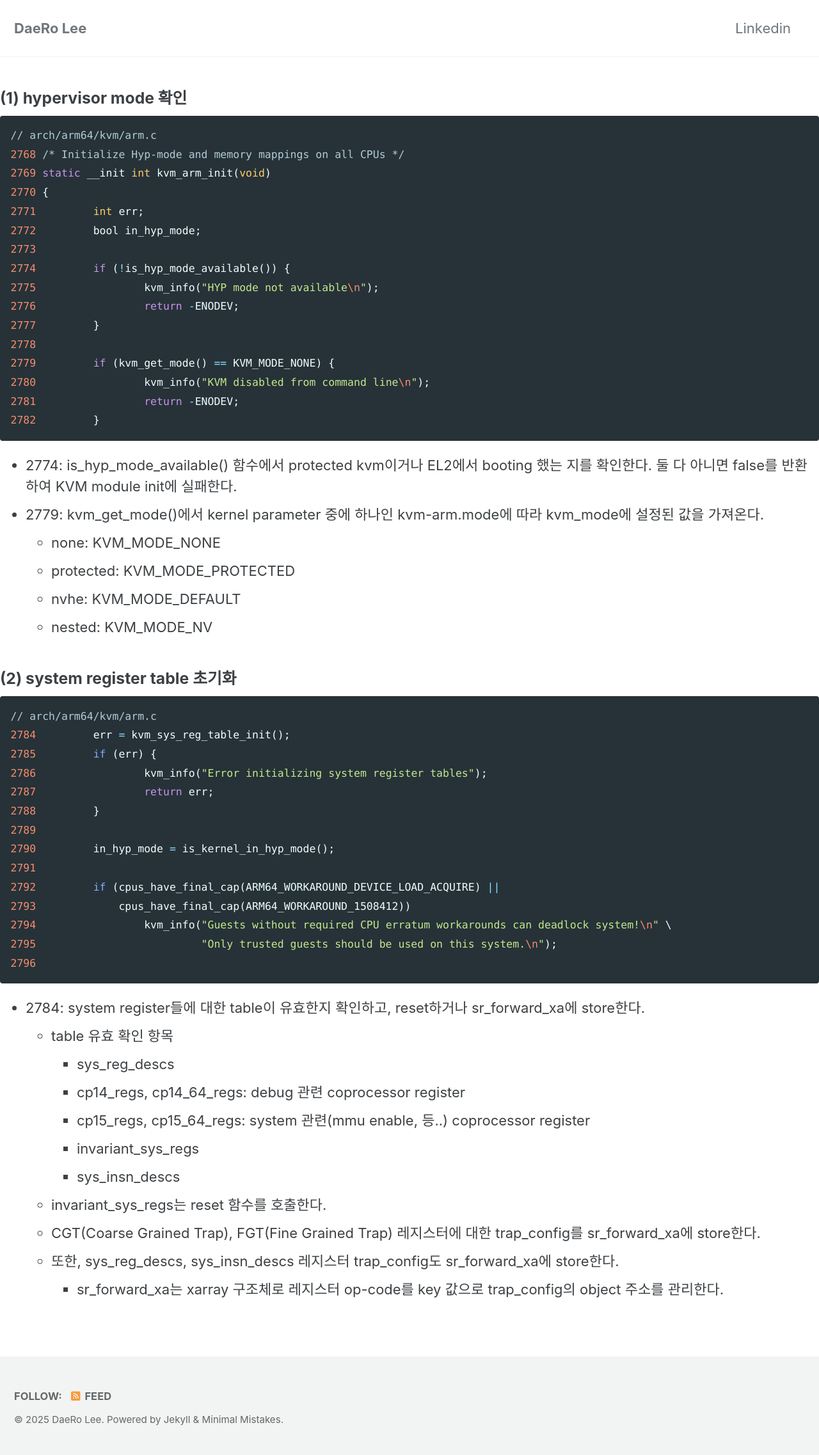
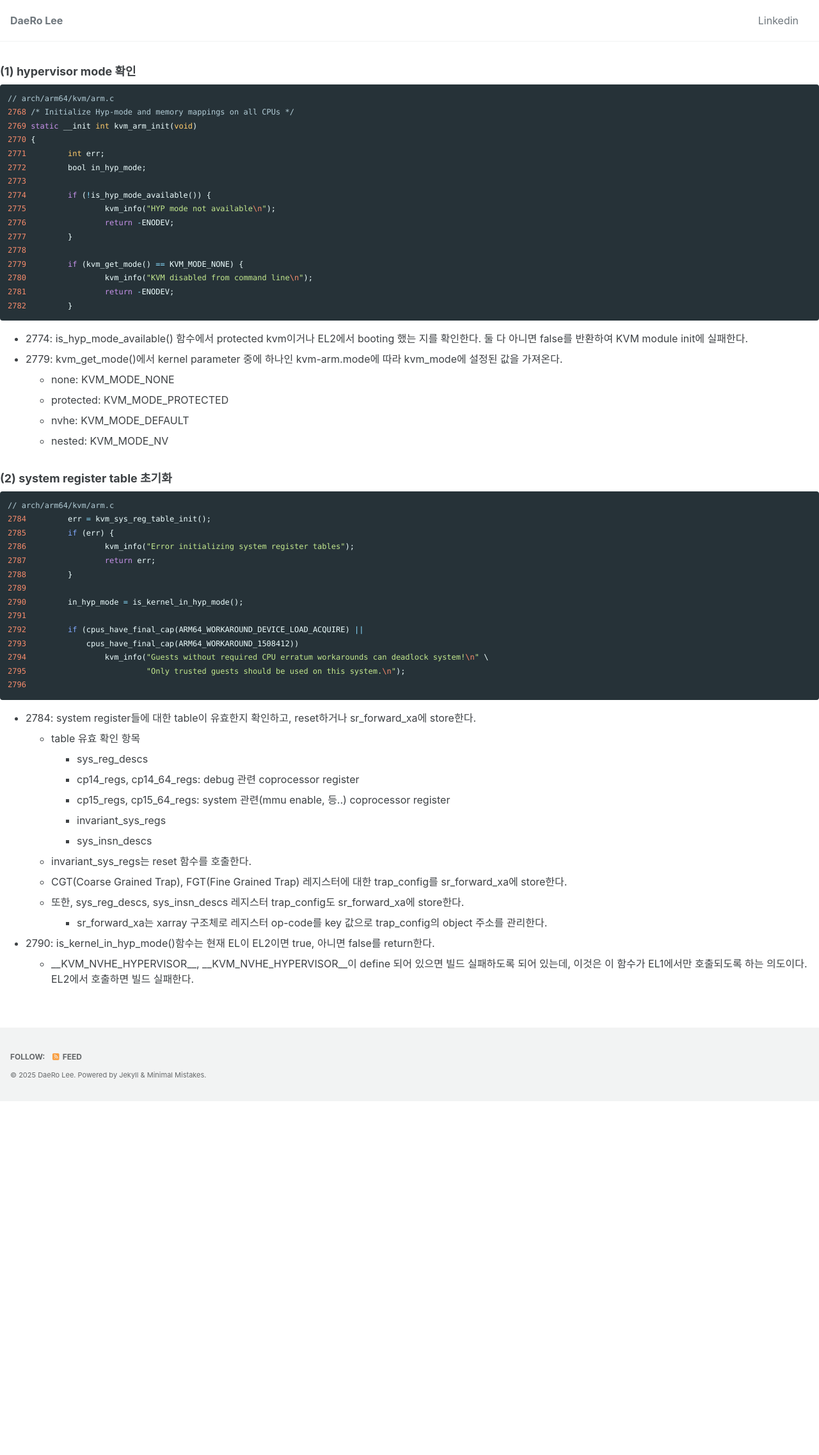
Before and after one commit to daeroro/daeroro.github.io, a Jekyll site: the page built from _posts/2025-06-20-KVM_kvm_arm_init.md, in a window 1280 px wide. Shown: the whole page at 64% size. Built offline with Jekyll 4.4.1, drawn with Linux system fonts in a browser that asks for light colours; cached includes are drawn as plain includes; our own code applies the rules of GitHub Pages for plain Markdown files; after the commit the page ends 1721 px from its top, so only the background shows below that.

Commit message:
update 250621

```diff
--- a/_posts/2025-06-20-KVM_kvm_arm_init.md
+++ b/_posts/2025-06-20-KVM_kvm_arm_init.md
@@ -66,3 +66,6 @@ last_modified_at: 2025-06-20
   - CGT(Coarse Grained Trap), FGT(Fine Grained Trap) 레지스터에 대한 trap_config를 sr_forward_xa에 store한다.
   - 또한, sys_reg_descs, sys_insn_descs 레지스터 trap_config도 sr_forward_xa에 store한다.
     - sr_forward_xa는 xarray 구조체로 레지스터 op-code를 key 값으로 trap_config의 object 주소를 관리한다.
+
+- 2790: is_kernel_in_hyp_mode()함수는 현재 EL이 EL2이면 true, 아니면 false를 return한다.
+  - \__KVM_NVHE_HYPERVISOR__, __KVM_NVHE_HYPERVISOR__이 define 되어 있으면 빌드 실패하도록 되어 있는데, 이것은 이 함수가 EL1에서만 호출되도록 하는 의도이다. EL2에서 호출하면 빌드 실패한다.
--- a/assets/css/main.scss
+++ b/assets/css/main.scss
@@ -17,3 +17,16 @@ $sans-serif-narrow  : "Inconsolata", monospace, "PT Sans Narrow", -apple-system,
 $global-font-family : $serif;
 $header-font-family : $sans-serif-narrow;
 $caption-font-family: $serif !default;
+
+html {
+  font-size: 16px; // 기본 글자 크기를 16px로 설정
+  @include breakpoint($medium) {
+    font-size: 16px; // 중간 화면 크기에서도 16px
+  }
+  @include breakpoint($large) {
+    font-size: 16px; // 큰 화면 크기에서도 16px
+  }
+  @include breakpoint($x-large) {
+    font-size: 16px; // 아주 큰 화면 크기에서도 16px
+  }
+}
```
